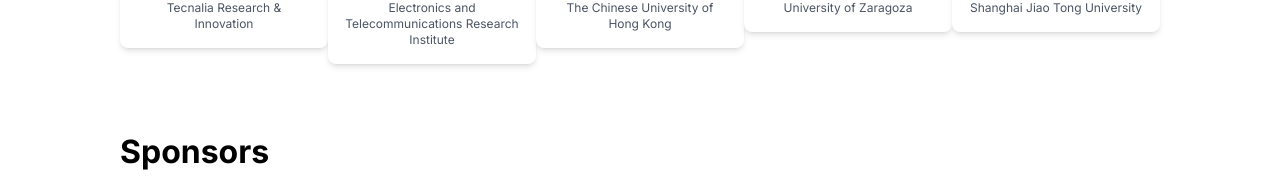
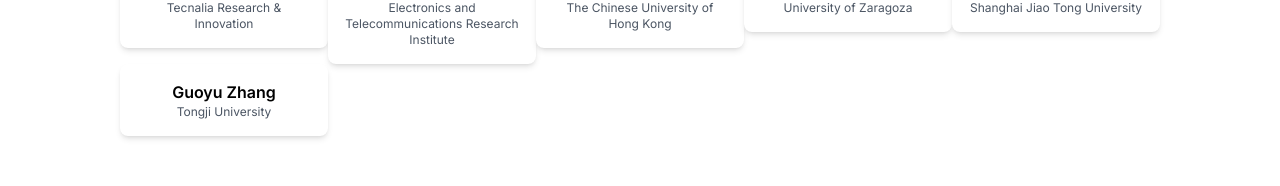
Before and after one commit to coop-intelligence/coop-intelligence.github.io, a Next.js app: page / in a window 1280 px wide. Shown: the part 5341-5527 px from the top of the page. Built offline with nearby package versions, Linux system fonts and the light colour scheme.

Commit message:
update program_committee

```diff
--- a/src/app/components/program_committee.jsx
+++ b/src/app/components/program_committee.jsx
@@ -28,6 +28,7 @@
             <CommitteeAvatar name="Hao Wei" affiliation="The Chinese University of Hong Kong"/>
             <CommitteeAvatar name="Carlos Plou" affiliation="University of Zaragoza"/>
             <CommitteeAvatar name="Xiaosong Jia" affiliation="Shanghai Jiao Tong University" link="https://jiaxiaosong1002.github.io/"/>
+            <CommitteeAvatar name="Guoyu Zhang" affiliation="Tongji University"/>
         </div>
 
         <br/>
```
